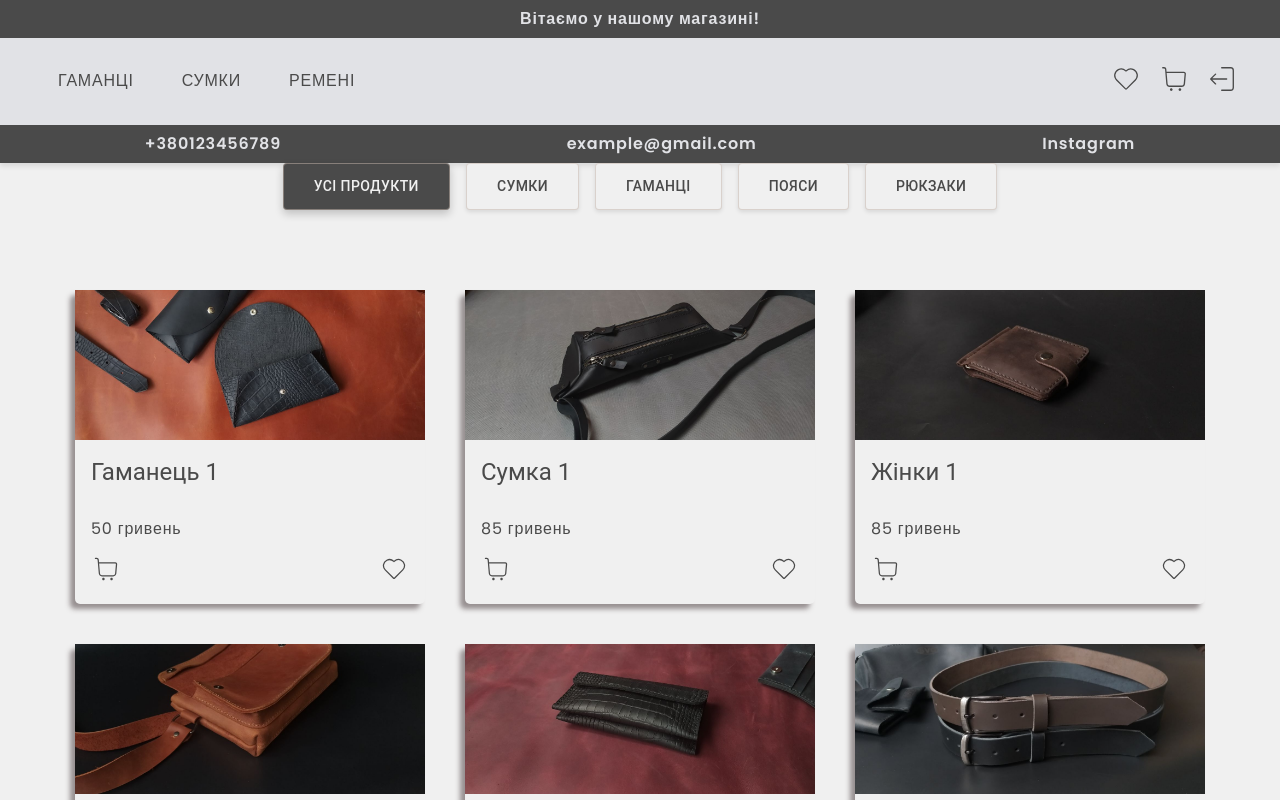
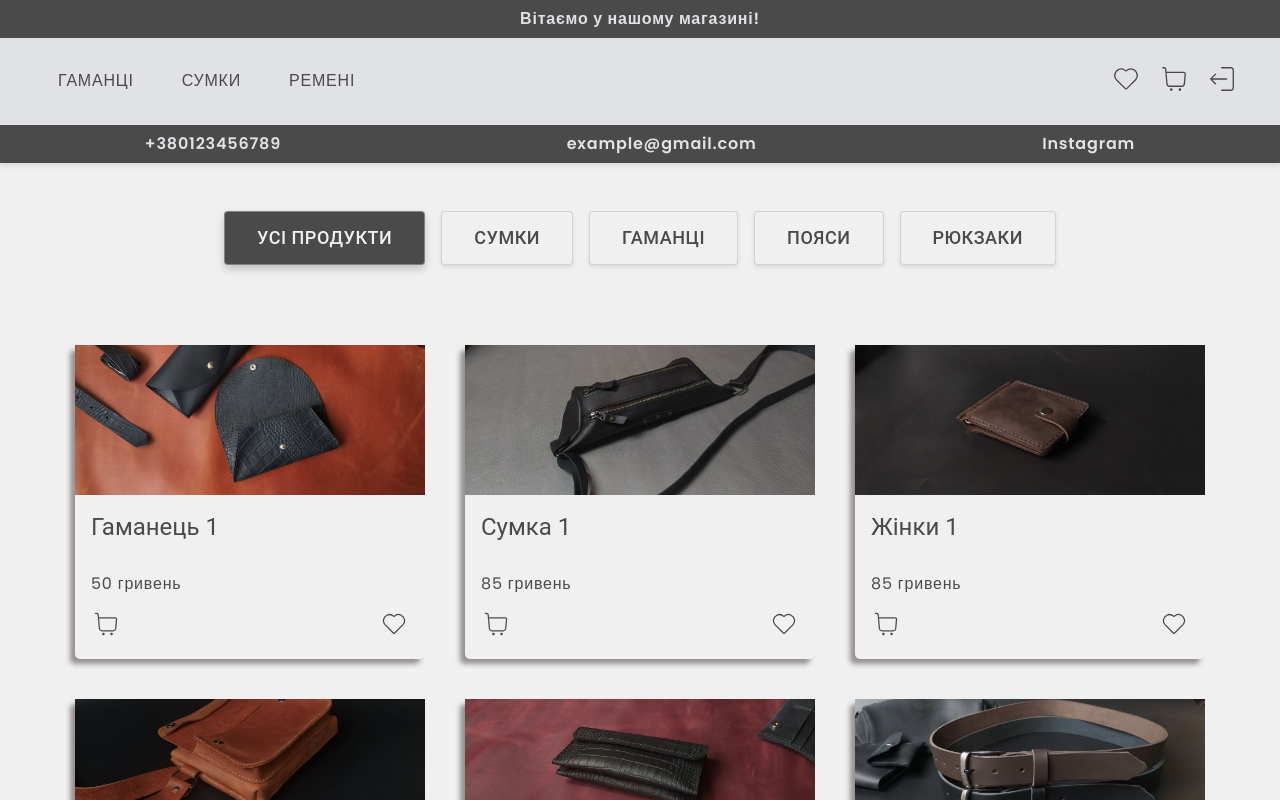
Before and after one commit to KaterynaKocheharova/Handmade-Products-Store, a React (Vite) app: page /catalog in a window 1280 px wide. Shown: the top 800 px of the page. Built offline with nearby package versions, Linux system fonts and the light colour scheme.

Commit message:
adjust button sizes

```diff
--- a/src/components/Filters/Filters.jsx
+++ b/src/components/Filters/Filters.jsx
@@ -1,3 +1,83 @@
+// import { useSelector, useDispatch } from "react-redux";
+// import Stack from "@mui/material/Stack";
+// import Button from "@mui/material/Button";
+// import { selectFilter } from "../../redux/filters/selectors";
+// import { productFilters } from "../../redux/filters/constants";
+// import { setFilter } from "../../redux/filters/filtersSlice";
+// import { selectedButtonStyles } from "./selectedButtonStyles";
+
+// const Filters = () => {
+//   const currentFilter = useSelector(selectFilter);
+//   const dispatch = useDispatch();
+
+//   const changeFilter = (newFilter) => {
+//     dispatch(setFilter(newFilter));
+//   };
+
+//   const isAllSelected = currentFilter === productFilters.ALL;
+//   const isBagsSelected = currentFilter === productFilters.BAGS;
+//   const isWalletsSelected = currentFilter === productFilters.WALLETS;
+//   const isBeltsSelected = currentFilter === productFilters.BELTS;
+//   const isBackpacksSelected = currentFilter === productFilters.BACKPACKS;
+
+//   const buttonSizes = {
+//     xs: "small",
+//     sm: "medium",
+//     md: "medium",
+//     lg: "large",
+//     xl: "large",
+//   };
+
+//   return (
+//     <Stack
+//       spacing={2}
+//       direction="row"
+//       useFlexGap
+//       justifyContent="center"
+//       flexWrap="wrap"
+//     >
+//       <Button
+//         variant="outlined"
+//         sx={isAllSelected ? selectedButtonStyles : {}}
+//         onClick={() => changeFilter(productFilters.ALL)}
+//       >
+//         Усі продукти
+//       </Button>
+//       <Button
+//         variant="outlined"
+//         sx={isBagsSelected ? selectedButtonStyles : {}}
+//         onClick={() => changeFilter(productFilters.BAGS)}
+//       >
+//         Сумки
+//       </Button>
+//       <Button
+//         variant="outlined"
+//         sx={isWalletsSelected ? selectedButtonStyles : {}}
+//         onClick={() => changeFilter(productFilters.WALLETS)}
+//       >
+//         Гаманці
+//       </Button>
+//       <Button
+//         variant="outlined"
+//         sx={isBeltsSelected ? selectedButtonStyles : {}}
+//         onClick={() => changeFilter(productFilters.BELTS)}
+//       >
+//         Пояси
+//       </Button>
+//       <Button
+//         variant="outlined"
+//         sx={isBackpacksSelected ? selectedButtonStyles : {}}
+//         onClick={() => changeFilter(productFilters.BACKPACKS)}
+//       >
+//         Рюкзаки
+//       </Button>
+//     </Stack>
+//   );
+// };
+
+// export default Filters;
+
+
 import { useSelector, useDispatch } from "react-redux";
 import Stack from "@mui/material/Stack";
 import Button from "@mui/material/Button";
@@ -14,45 +94,63 @@ const Filters = () => {
     dispatch(setFilter(newFilter));
   };
 
-  const isAllSelected = currentFilter === productFilters.ALL;
-  const isBagsSelected = currentFilter === productFilters.BAGS;
-  const isWalletsSelected = currentFilter === productFilters.WALLETS;
-  const isBeltsSelected = currentFilter === productFilters.BELTS;
-  const isBackpacksSelected = currentFilter === productFilters.BACKPACKS;
+  const buttonStyles = (isSelected) => ({
+    fontSize: {
+      xs: "0.75rem",
+      sm: "0.875rem",
+      md: "1rem",
+      lg: "1.125rem",
+      xl: "1.25rem",
+    },
+    px: {
+      xs: 1,
+      sm: 2,
+      md: 3,
+      lg: 4,
+      xl: 5,
+    },
+    ...(isSelected && selectedButtonStyles),
+  });
 
   return (
-    <Stack spacing={2} direction="row" justifyContent="center">
+    <Stack
+      spacing={2}
+      direction="row"
+      useFlexGap
+      justifyContent="center"
+      flexWrap="wrap"
+    >
       <Button
         variant="outlined"
-        sx={isAllSelected ? selectedButtonStyles : {}}
+        sx={buttonStyles(currentFilter === productFilters.ALL)}
         onClick={() => changeFilter(productFilters.ALL)}
       >
         Усі продукти
       </Button>
       <Button
         variant="outlined"
-        sx={isBagsSelected ? selectedButtonStyles : {}}
+        sx={buttonStyles(currentFilter === productFilters.BAGS)}
         onClick={() => changeFilter(productFilters.BAGS)}
       >
         Сумки
       </Button>
       <Button
         variant="outlined"
-        sx={isWalletsSelected ? selectedButtonStyles : {}}
+        sx={buttonStyles(currentFilter === productFilters.WALLETS)}
         onClick={() => changeFilter(productFilters.WALLETS)}
       >
         Гаманці
       </Button>
       <Button
         variant="outlined"
-        sx={isBeltsSelected ? selectedButtonStyles : {}}
+        sx={buttonStyles(currentFilter === productFilters.BELTS)}
         onClick={() => changeFilter(productFilters.BELTS)}
       >
         Пояси
       </Button>
       <Button
         variant="outlined"
-        sx={isBackpacksSelected ? selectedButtonStyles : {}}
+        sx={buttonStyles(currentFilter === productFilters.BACKPACKS)}
         onClick={() => changeFilter(productFilters.BACKPACKS)}
       >
         Рюкзаки
--- a/src/components/common/Section/Section.jsx
+++ b/src/components/common/Section/Section.jsx
@@ -1,8 +1,8 @@
 
 import css from "./Section.module.css";
 
-const Section = ({ children }) => {
-  return <section className={css.section}>{children}</section>;
+const Section = ({ children, type }) => {
+  return <section className={type !== "hero" && css.section}>{children}</section>;
 };
 
 export default Section;
--- a/src/components/common/Section/Section.module.css
+++ b/src/components/common/Section/Section.module.css
@@ -1,3 +1,3 @@
 .section {
-
+  padding-top: 3rem;
 }
```
